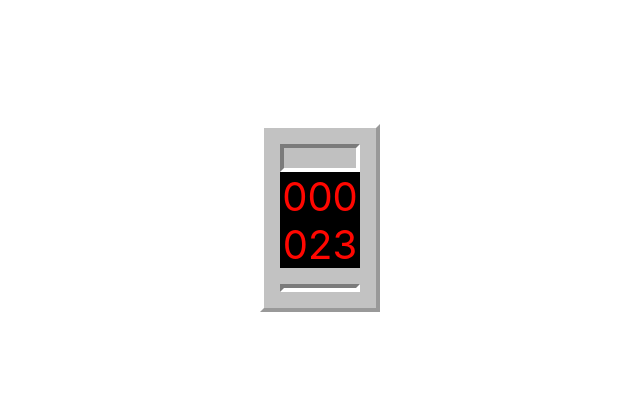
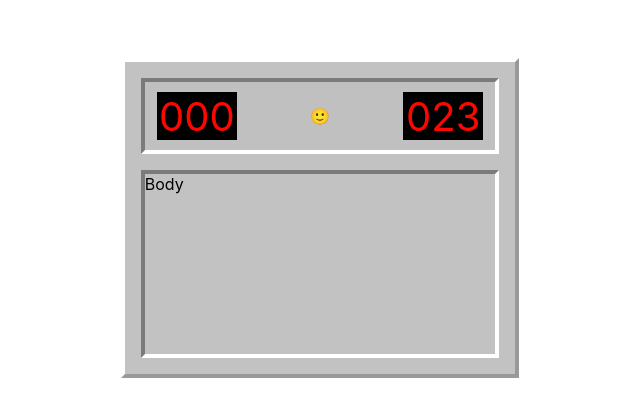
Before and after one commit to RdotSilva/TypeScript-React-Minesweeper, a React (Create React App) app: page / in a window 1280 px wide. Shown: the part 182-598 px from the top of the page, without its empty margins (320-960 px from the left). Built offline with nearby package versions, Linux system fonts and the light colour scheme.

Commit message:
Add smiley face icon

```diff
--- a/src/components/App/index.tsx
+++ b/src/components/App/index.tsx
@@ -6,10 +6,16 @@ import "./App.scss";
 const App: React.FC = () => {
   return (
     <div className="App">
-      <div className="Header"></div>
-      <NumberDisplay value={0} />
-      <NumberDisplay value={23} />
-      <div className="Body"></div>
+      <div className="Header">
+        <NumberDisplay value={0} />
+        <div className="Face">
+          <span role="img" aria-label="face">
+            🙂
+          </span>
+        </div>
+        <NumberDisplay value={23} />
+      </div>
+      <div className="Body">Body</div>
     </div>
   );
 };
```
